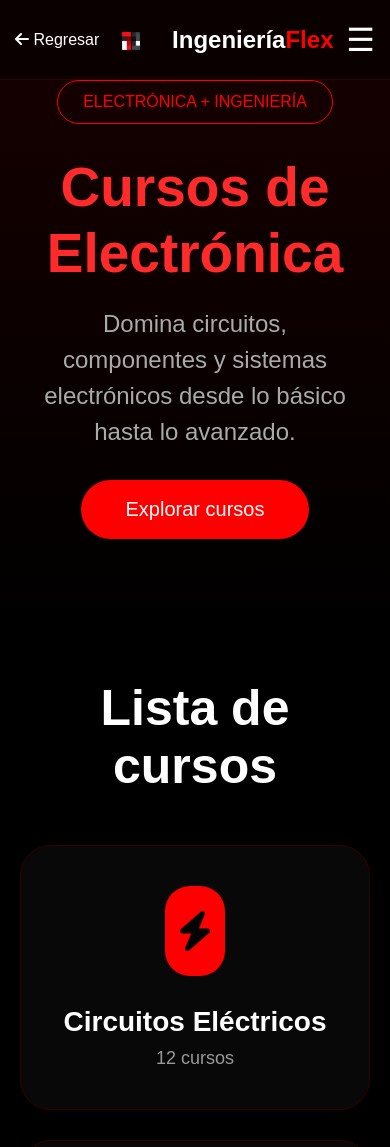
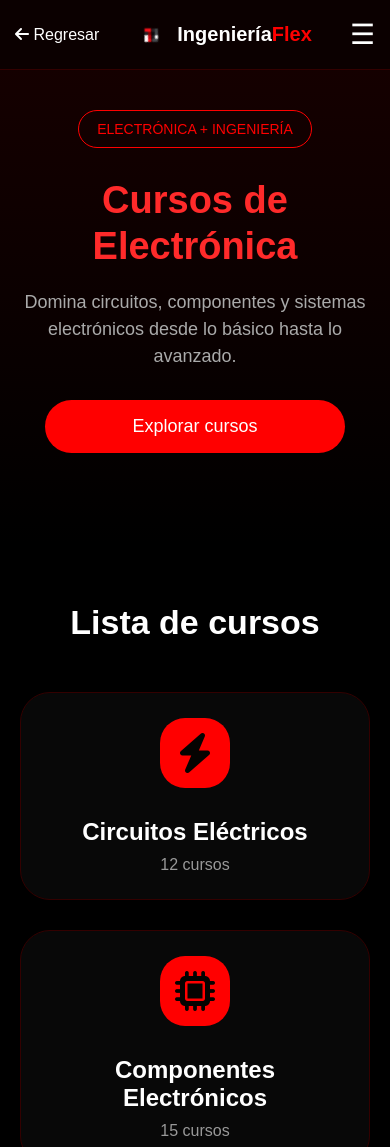
Before and after one commit to pepe9528/ingenieriaflix-web, a plain HTML site: page electronica.html in a window 390 px wide. Shown: the top 1147 px of the page. Drawn offline with Linux system fonts and the light colour scheme.

Commit message:
cambios para el cel

```diff
--- a/css/responsive.css
+++ b/css/responsive.css
@@ -1,32 +1,106 @@
-@media(max-width:900px){
+/* =========================
+CELULARES
+========================= */
+@media(max-width:600px){
+
+    .navbar{
+        padding:0 15px;
+        height:70px;
+    }
+
+    .logo{
+        width:30px;
+    }
+
+    .logo-area{
+        gap:10px;
+    }
+
+    .logo-area h1{
+        font-size:20px;
+    }
+
+    .menu-btn{
+        font-size:28px;
+    }
 
     .hero{
-    padding:80px 30px;
+        padding:110px 20px 70px;
     }
 
     .hero h2{
-    font-size:55px;
+        font-size:38px;
+        line-height:1.2;
     }
 
     .hero p{
+        font-size:18px;
+        line-height:1.5;
+    }
+
+    .badge{
+        font-size:14px;
+        padding:10px 18px;
+    }
+
+    .start-btn,
+    .explore-btn{
         width:100%;
+        max-width:300px;
+        padding:16px;
+        font-size:18px;
+    }
+
+    .categories,
+    .games{
+        padding:60px 20px;
+    }
+
+    .categories h3,
+    .games h3{
+        font-size:34px;
+    }
+
+    .card{
+        padding:25px;
+    }
+
+    .card h4{
         font-size:24px;
     }
 
-.cards{
-    grid-template-columns:1fr;
+    .card p{
+        font-size:16px;
     }
 
-.categories{
-    padding:40px 20px;
+    .icon{
+        width:70px;
+        height:70px;
+        font-size:30px;
     }
 
-.logo-area h1{
-    font-size:24px;
+    .sidebar{
+        width:100%;
+        right:-100%;
     }
 
-.menu-btn{
-    font-size:32px;
+    .sidebar a{
+        font-size:22px;
+    }
+
+    .catalog-item{
+        flex-direction:column;
+        align-items:flex-start;
+        gap:15px;
+    }
+
+    .video-container{
+        width:100%;
+    }
+
+    .login-btn{
+        padding:10px 18px;
+        font-size:14px;
     }
 
 }
```
Also changed, not shown: index.html (+84 -39 lines). Lines whose indentation alone changed are shown as unchanged.
